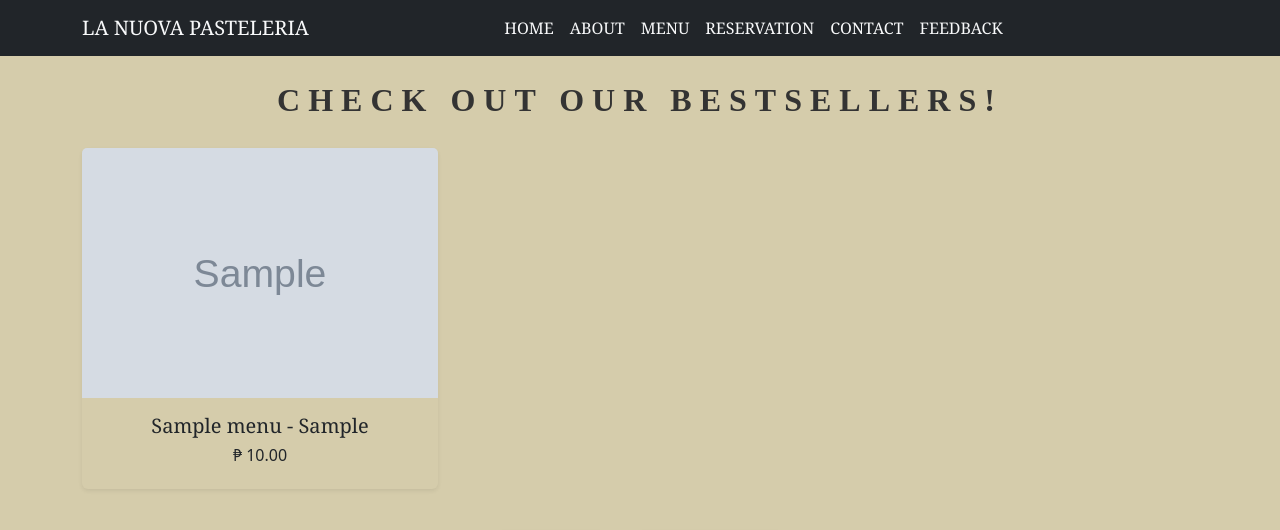
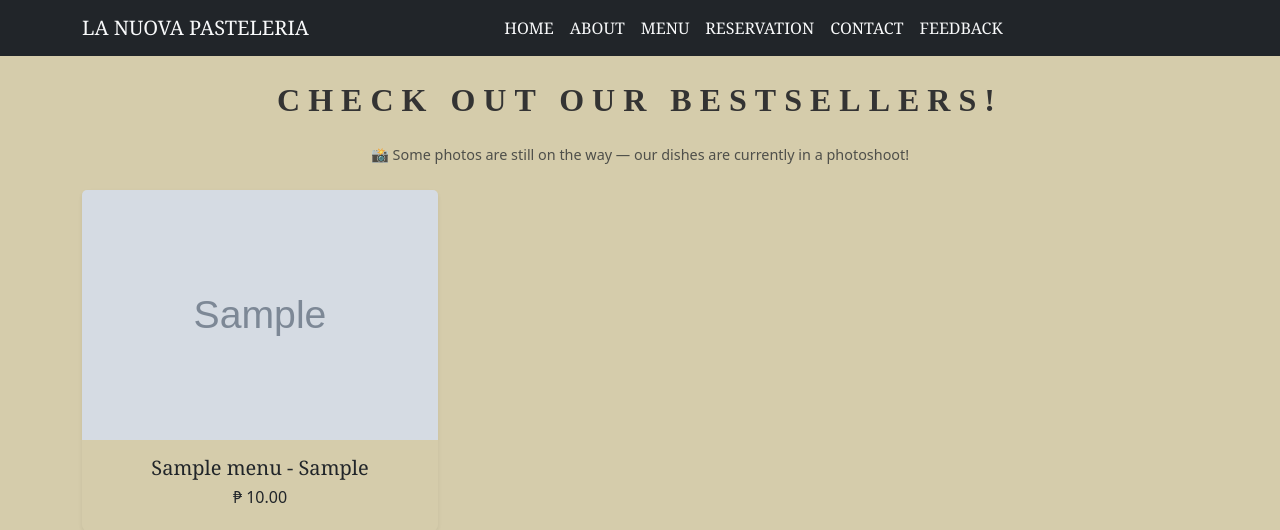
Before and after one commit to Shinroi1/La-Nuova-Pasteleria, a Django app: page / in a window 1280 px wide. Shown: the top 530 px of the page. Run offline with Django 5.2, Linux system fonts and the light colour scheme; tables that the repository leaves empty hold one stand-in row (values such as "Sample post"); grey boxes marked "Sample" are stand-in pictures; some libraries are stand-ins or nearby versions.

Commit message:
Update home.html

```diff
--- a/myapp/templates/home.html
+++ b/myapp/templates/home.html
@@ -18,9 +18,6 @@
 
 <body style="background-color: #D5CCAB;">
 
-
-
-
 <div style="text-align: center;">
 <h2 class="menu-title" id="recommendation-heading">
   {% if personalized %}
@@ -30,13 +27,18 @@
   {% endif %}
 </h2>
 
+<p class="text-muted" style="font-size: 0.9rem; margin-bottom: 20px;">
+  📸 Some photos are still on the way — our dishes are currently in a photoshoot!
+</p>
+
+
   <div class="container mt-4">
     <div class="row" id="dish-list" data-url-template="{% url 'dish_detail' slug='__slug__' %}">
       {% for dish in dishes %}
         <div class="col-md-4 mb-4">
           <a href="{% url 'dish_detail' slug=dish.slug %}" class="text-decoration-none text-dark">
             <div class="card h-80 shadow-sm">
-              <img src="{% if dish.image %}{% static dish.image %}{% else %}{% static 'images/default_dish.jpg' %}{% endif %}" class="card-img-top" alt="{{ dish.dish_name }}" style="max-height: 250px; object-fit: cover;">
+              <img src="{% if dish.image %}{% static dish.image %}{% else %}{% static 'images/default_dish.jpg' %}{% endif %}" class="card-img-top" alt="{% if dish.image %}{{ dish.dish_name }}{% else %}Image coming soon{% endif %}" style="max-height: 250px; object-fit: cover;">
               <div class="card-body text-center">
                 <h5 class="card-title">{{ dish.dish_name }} - {{ dish.category }}</h5>
                 <h6>&#8369; {{ dish.price|floatformat:2|intcomma }}</h6>
```
